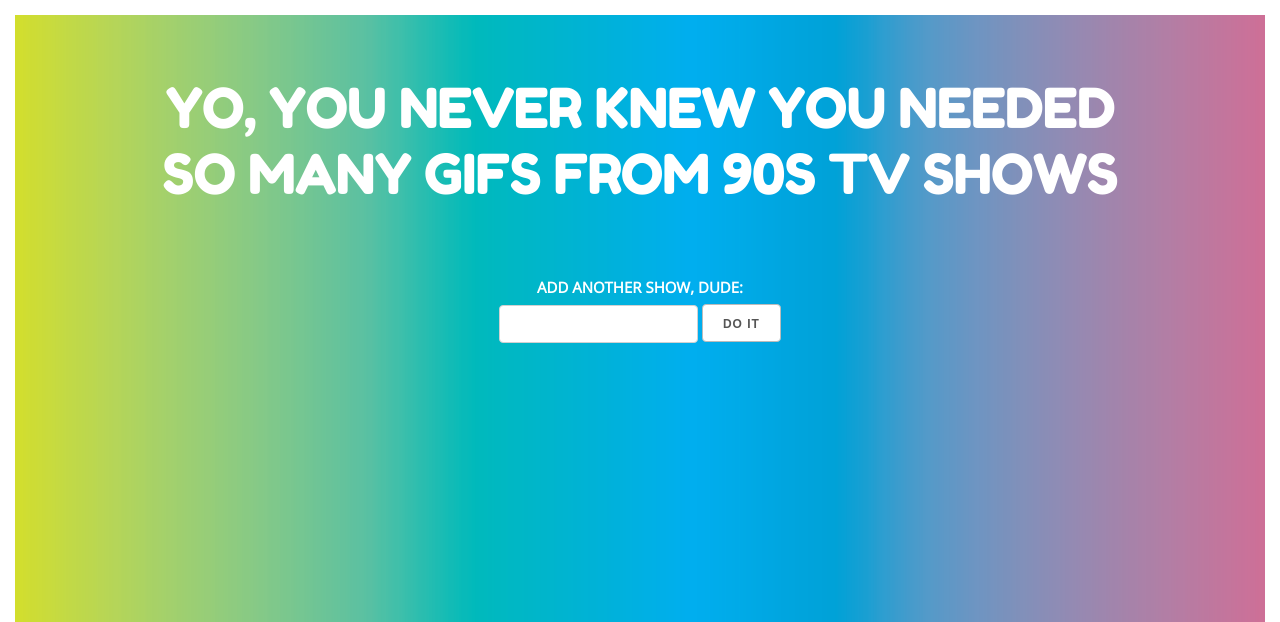
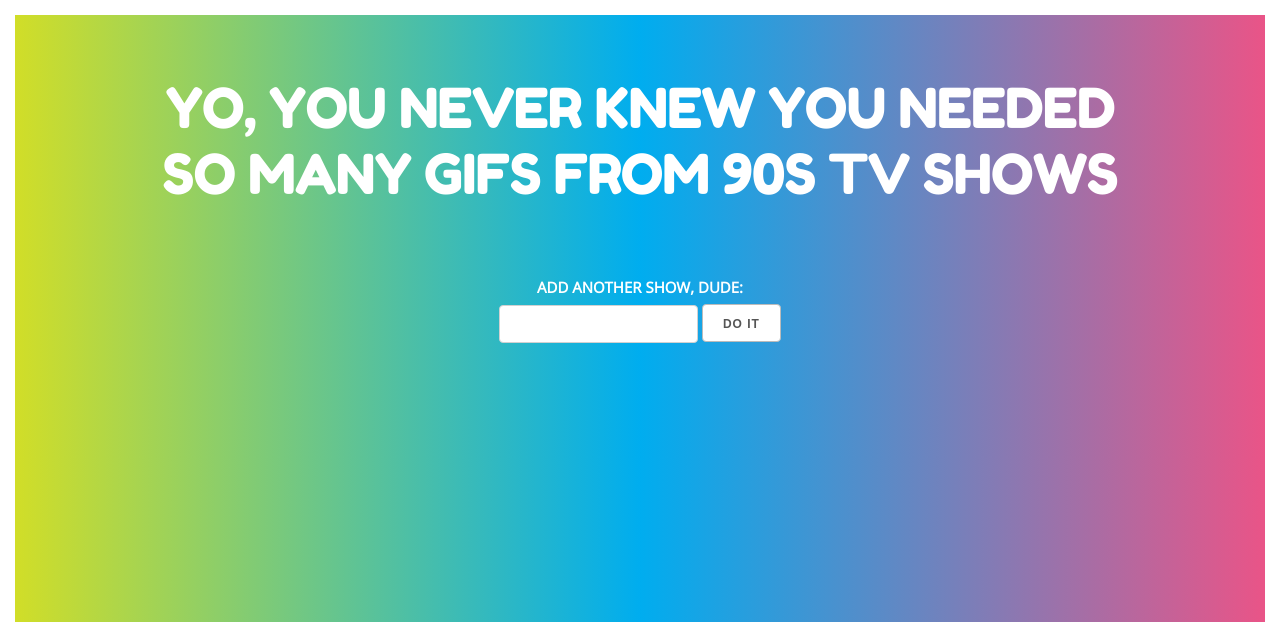
Before and after one commit to smaashthemac/giftastic, a PHP site: page / in a window 1280 px wide. Shown: the top 622 px of the page. Run offline with PHP 8.4, Linux system fonts and the light colour scheme; some libraries are stand-ins or nearby versions.

Commit message:
updated readme

```diff
--- a/assets/css/styles.css
+++ b/assets/css/styles.css
@@ -1,8 +1,7 @@
 body {
 	margin-top: 75px;
 	margin-bottom: 75px;
-	background-image: url("gradient.png");
-	background-size: cover;
+  background: linear-gradient(to right, #D6DF23, #00ADEF, #EF5285);
 	text-align: center;
 	font-family: 'Open Sans', sans-serif;
 	text-transform: uppercase;
```
Also changed, not shown: README.md.
